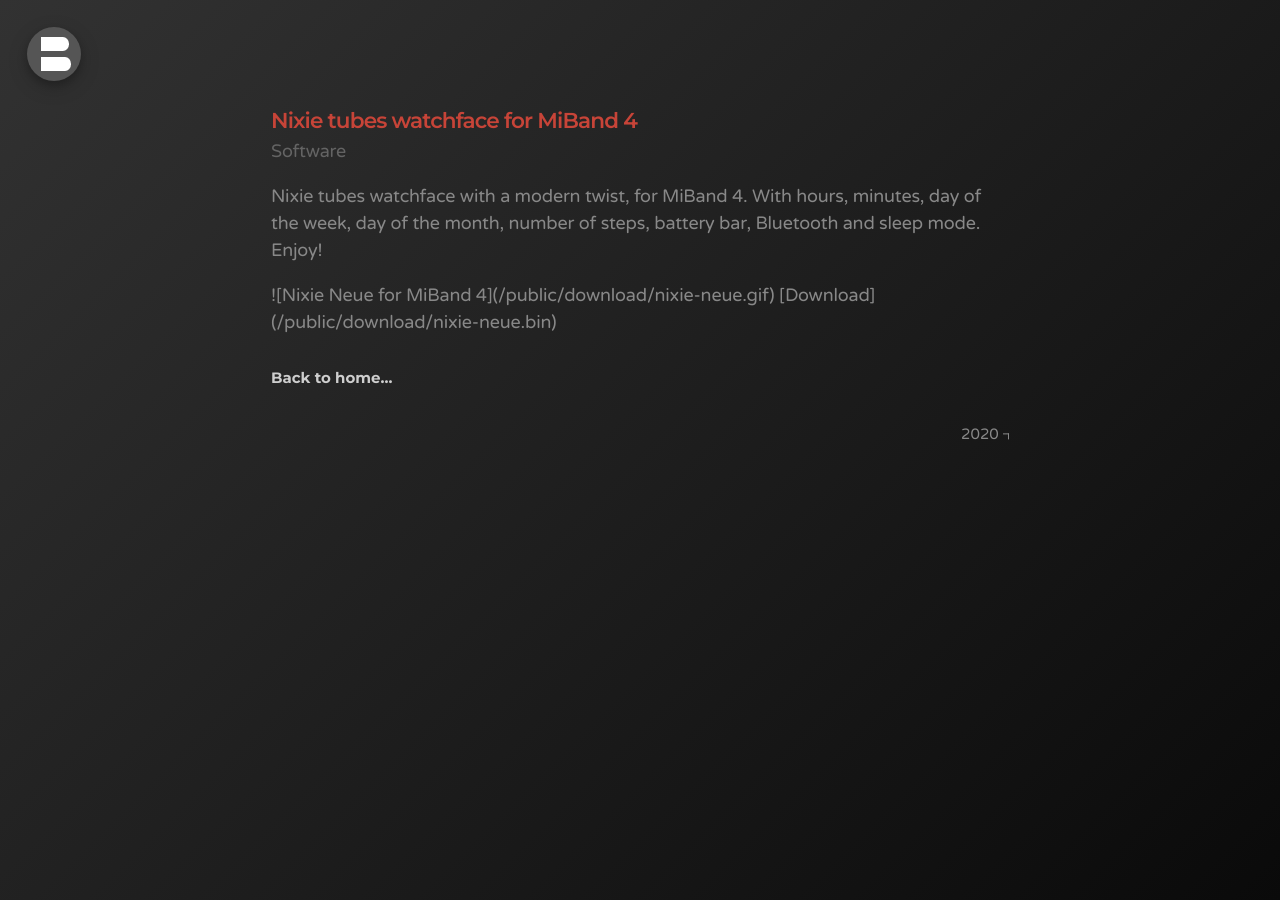
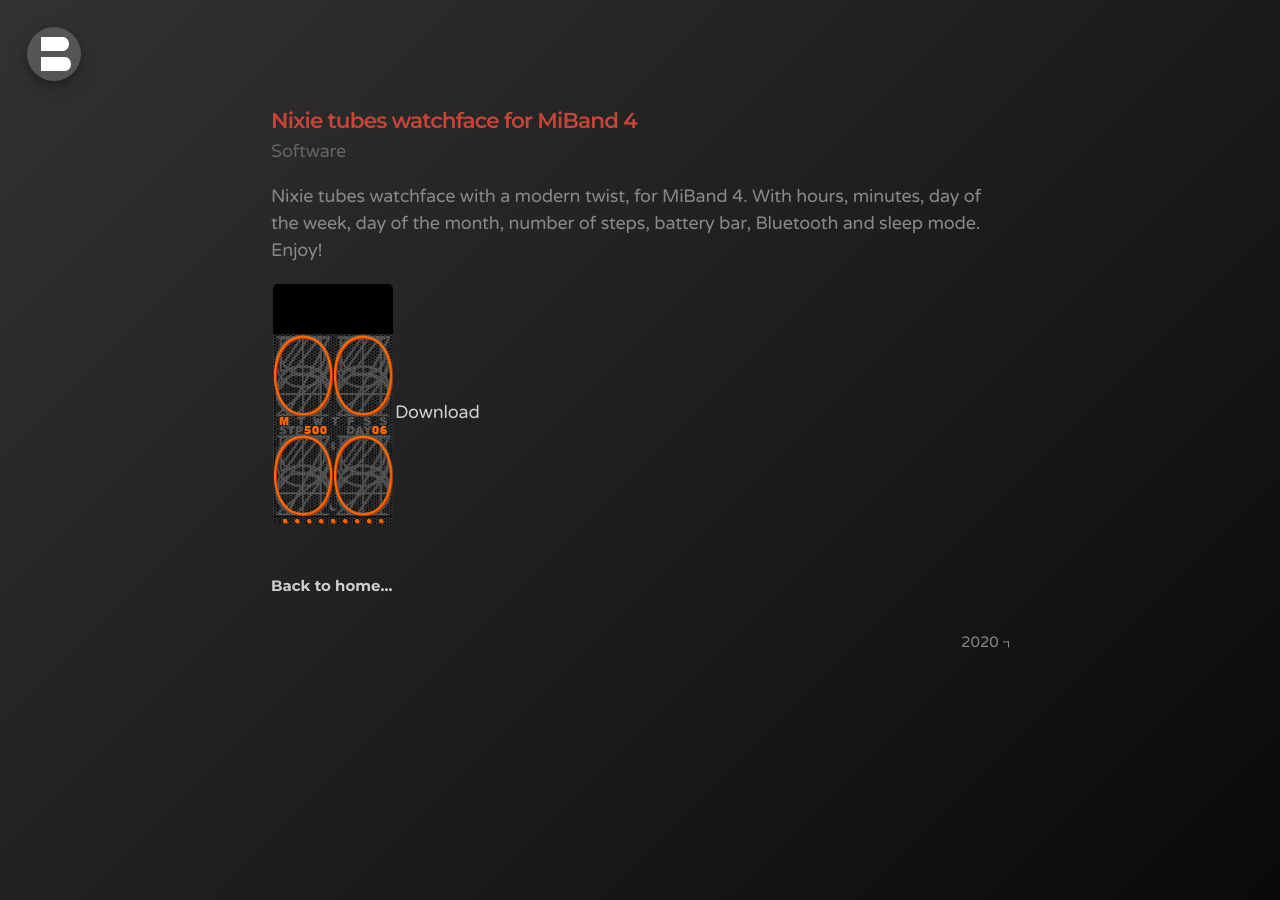
Before and after one commit to bonina/bonina.github.io, a Jekyll site: the page built from _posts/software/2020/2020-04-22-nixie-tubes-watchface-for-miband-4.md, in a window 1280 px wide. Built offline with Jekyll 4.4.1, drawn with Linux system fonts in a browser that asks for light colours.

Commit message:
Update 2020-04-22-nixie-tubes-watchface-for-miband-4.md

```diff
--- a/_posts/software/2020/2020-04-22-nixie-tubes-watchface-for-miband-4.md
+++ b/_posts/software/2020/2020-04-22-nixie-tubes-watchface-for-miband-4.md
@@ -7,11 +7,5 @@
 
 Nixie tubes watchface with a modern twist, for MiBand 4. With hours, minutes, day of the week, day of the month, number of steps, battery bar, Bluetooth and sleep mode. Enjoy!
 
-<table border="0">
- <tr>
-   ![Nixie Neue for MiBand 4](/public/download/nixie-neue.gif)
- </tr>
- <tr>
-   [Download](/public/download/nixie-neue.bin)
- </tr>
-</table>
+|     :---:      |     :---:     |
+| ![Nixie Neue for MiBand 4](/public/download/nixie-neue.gif) | [Download](/public/download/nixie-neue.bin) |
```
